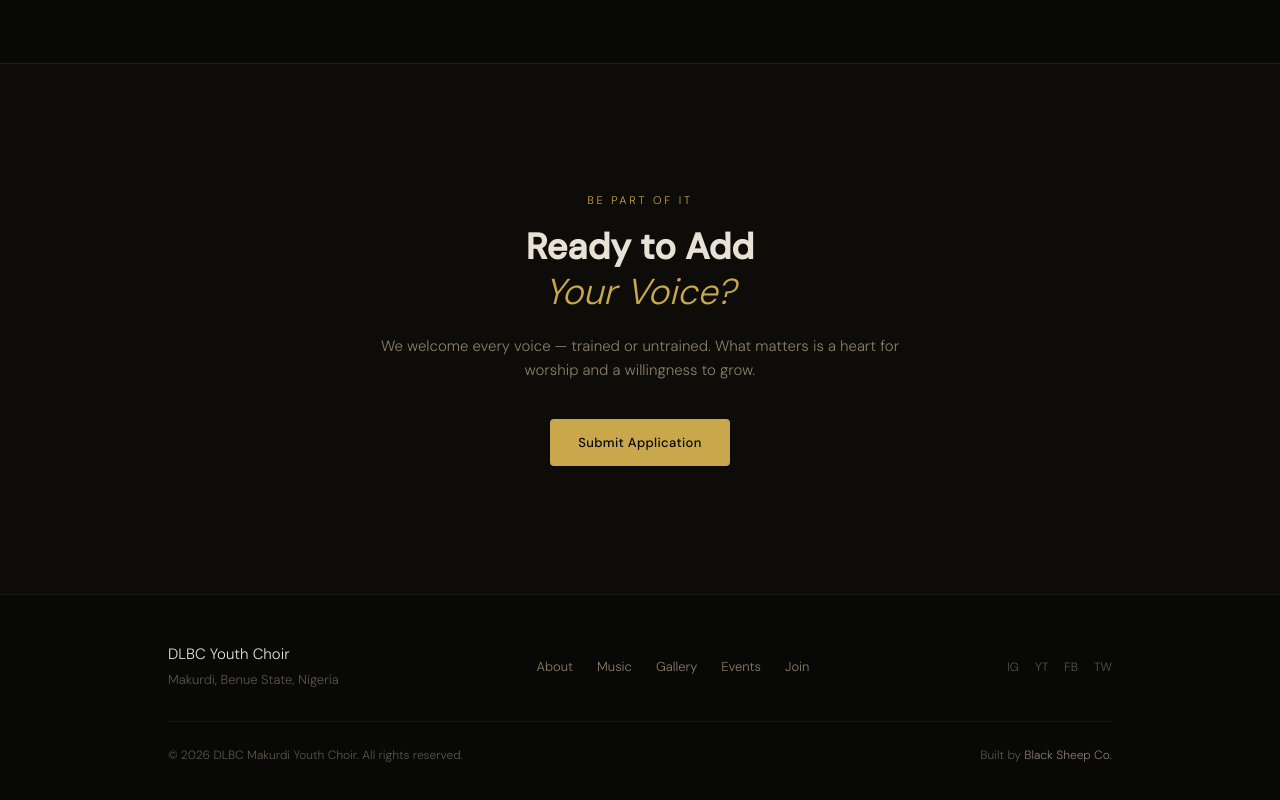
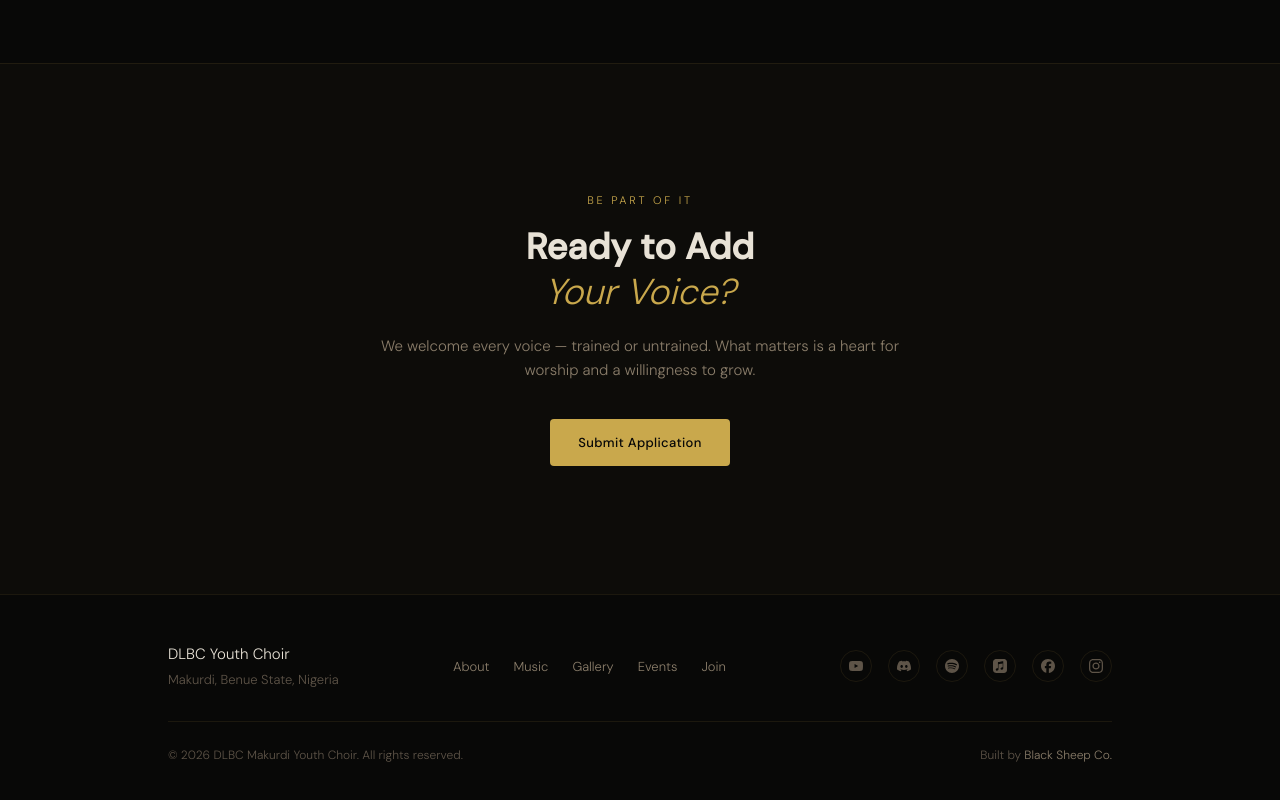
Before and after one commit to victorachede/dlbc-youth-choir, a Next.js app: page / in a window 1280 px wide. Shown: the part 2994-3794 px from the top of the page. Built offline with nearby package versions, Linux system fonts and the light colour scheme.

Commit message:
feat: add real social icons to footer (YouTube, Discord, Spotify, Apple Music, Facebook, Instagram)

```diff
--- a/src/components/Footer.tsx
+++ b/src/components/Footer.tsx
@@ -1,4 +1,5 @@
 import Link from 'next/link'
+import { SiYoutube, SiDiscord, SiSpotify, SiApplemusic, SiFacebook, SiInstagram } from 'react-icons/si'
 
 const LINKS = [
   { href: '/about', label: 'About' },
@@ -8,12 +9,15 @@ const LINKS = [
   { href: '/join', label: 'Join' },
 ]
 
-// TODO: replace # with real social links when available
+// TODO: replace href: '#' with real profile/channel URLs as they become available.
+// Icons are wired up and ready — only the links themselves are placeholder.
 const SOCIALS = [
-  { label: 'IG', href: '#' },
-  { label: 'YT', href: '#' },
-  { label: 'FB', href: '#' },
-  { label: 'TW', href: '#' },
+  { label: 'YouTube', href: '#', Icon: SiYoutube },
+  { label: 'Discord', href: '#', Icon: SiDiscord },
+  { label: 'Spotify', href: '#', Icon: SiSpotify },
+  { label: 'Apple Music', href: '#', Icon: SiApplemusic },
+  { label: 'Facebook', href: '#', Icon: SiFacebook },
+  { label: 'Instagram', href: '#', Icon: SiInstagram },
 ]
 
 export default function Footer() {
@@ -35,10 +39,15 @@ export default function Footer() {
             ))}
           </ul>
           <ul className="flex gap-4">
-            {SOCIALS.map((s) => (
-              <li key={s.label}>
-                <a href={s.href} aria-label={s.label} className="text-[12px] text-text-dim hover:text-gold transition-colors">
-                  {s.label}
+            {SOCIALS.map(({ label, href, Icon }) => (
+              <li key={label}>
+                <a
+                  href={href}
+                  aria-label={label}
+                  title={label}
+                  className="w-8 h-8 flex items-center justify-center rounded-full border border-border text-text-dim hover:text-gold hover:border-gold-dim transition-colors"
+                >
+                  <Icon size={14} />
                 </a>
               </li>
             ))}
```
